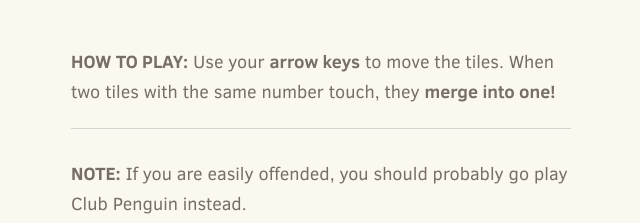
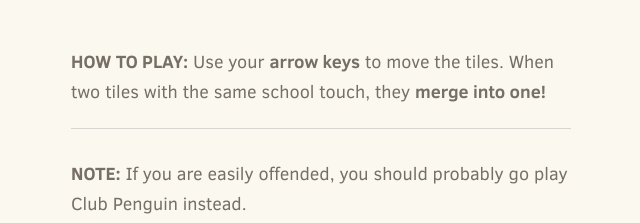
Before and after one commit to big10/big10.github.io, a plain HTML site: page index.html in a window 1280 px wide. Shown: the part 941-1164 px from the top of the page, 319-959 px from the left. Drawn offline with Linux system fonts and the light colour scheme.

Commit message:
Update index.html

```diff
--- a/index.html
+++ b/index.html
@@ -66,7 +66,7 @@
     </div>
 
     <p class="game-explanation">
-      <strong class="important">How to play:</strong> Use your <strong>arrow keys</strong> to move the tiles. When two tiles with the same number touch, they <strong>merge into one!</strong>
+      <strong class="important">How to play:</strong> Use your <strong>arrow keys</strong> to move the tiles. When two tiles with the same school touch, they <strong>merge into one!</strong>
     </p>
     <hr>
     <p>
```
